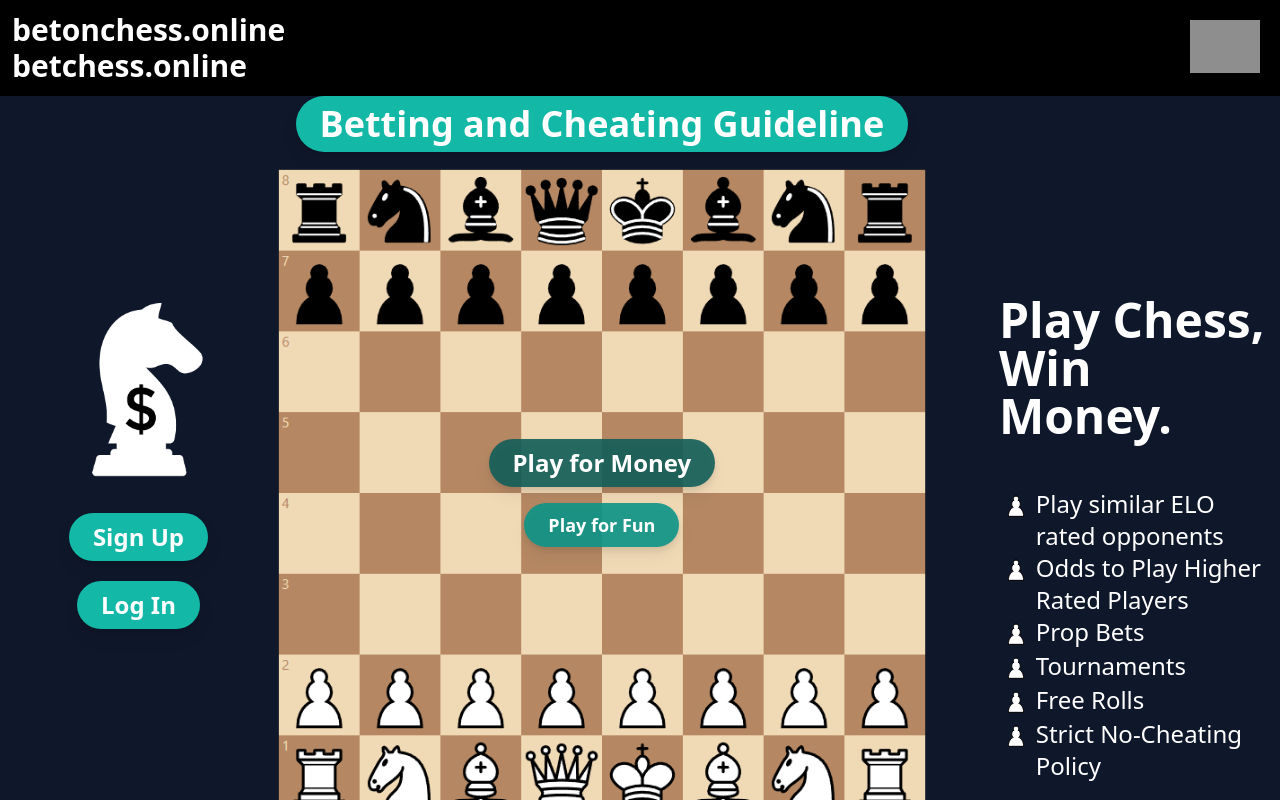
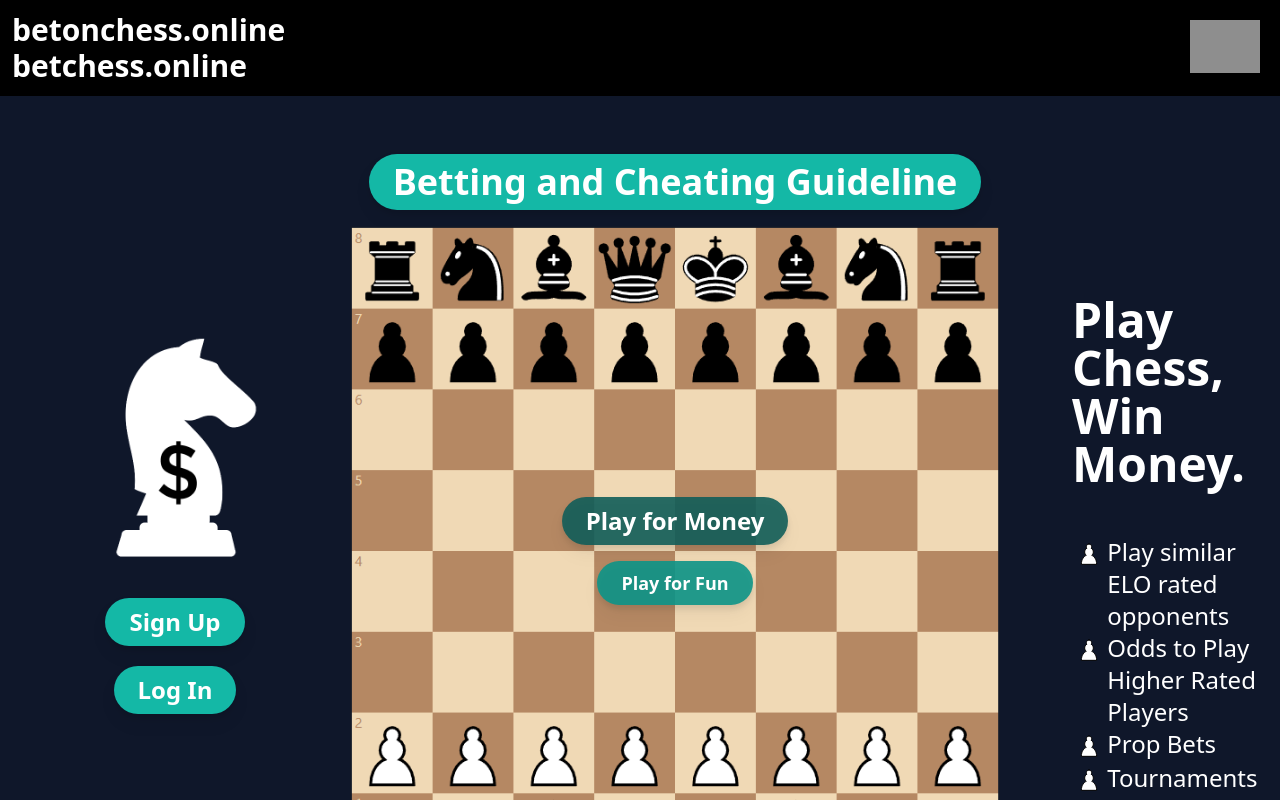
Before and after one commit to Eggysgames/BetChess, a Next.js app: page / in a window 1280 px wide. Shown: the top 800 px of the page. Built offline with nearby package versions, Linux system fonts and the light colour scheme; grey boxes are pictures that could not be loaded.

Commit message:
Resizing sm: and 2xl:
Resizing sm: and 2xl: to change horse size

```diff
--- a/pages/index.tsx
+++ b/pages/index.tsx
@@ -12,16 +12,20 @@ const Index = () => {
       <div className="flex-grow flex">
         {/* Left Column */}
         <div className="flex items-center justify-center w-11/12  flex-col space-y-5">
+
           <Image
+            className="max-w-none w-[350px] sm:max-w-none sm:w-[350px]  2xl:w-full "
             src="/horsedollar.png"
             alt="HorseIcon"
             width={500}
             height={700}
           />
 
-          <DefaultButton inserttext="Sign Up" link="/chessgame"/>
 
-          <DefaultButton inserttext="Log In" link="/chessgame"/>
+          <div className="flex items-center justify-center w-11/12 flex-col space-y-5 whitespace-nowrap">
+            <DefaultButton inserttext="Sign Up" link="/chessgame"/>
+            <DefaultButton inserttext="Log In" link="/chessgame"/>
+          </div>
 
         </div>
 
```
